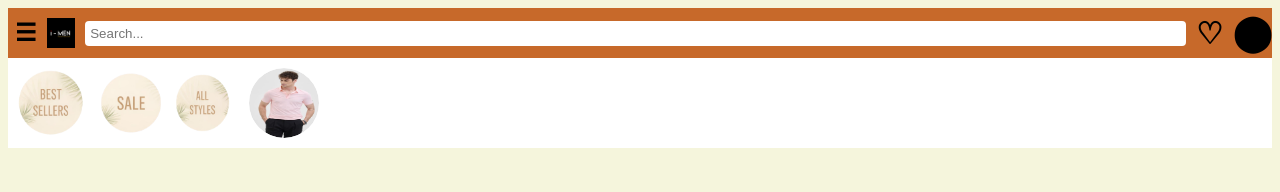
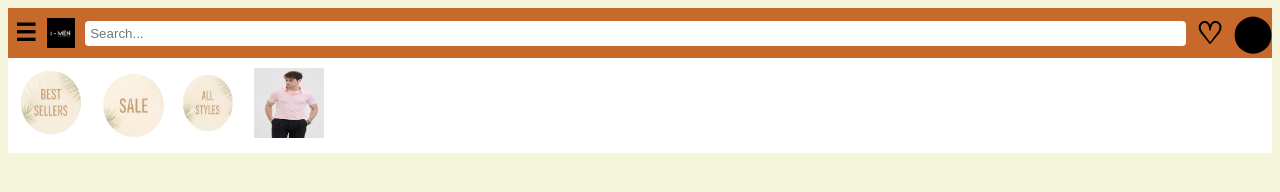
Before and after one commit to AhamadMufeez/i-men, a plain HTML site: page index.html in a window 1280 px wide. Drawn offline with Linux system fonts and the light colour scheme.

Commit message:
did basically nothing

```diff
--- a/index.html
+++ b/index.html
@@ -40,13 +40,24 @@
     #menu.open{
       left: 0;
     }
-    #navbar img{
-      object-fit: cover;
+    #best-seller-icon{
       height: 70px;
       width: 70px;
-      border-radius: 50%;
-      clip-path: circle(50%);
     }
+    #sale-icon{
+      height: 75px;
+      width: 75px;
+    }
+    #all-styles-icon{
+      height: 70px;
+      width: 70px;
+    }
+    #t-shirt-icon{
+      height: 70px;
+      width: 70px;
+    }
+
+
   </style>
 
   <title>I-men</title>
@@ -72,10 +83,10 @@
     </ul>
   </div>
   <div id="navbar" style="display: flex; gap: 7px; padding: 10px; background-color: #ffffff;">
-    <img src="icons-for-nav\best-seller-icon.png" alt="Best Seller Icon" ">
-    <img src="icons-for-nav\sale-icon.png" alt="Sale Icon" ">
-    <img src="icons-for-nav\all-styles-icon.png" alt="All Styles Icon" ">
-    <img src="icons-for-nav\t-shirt-icon.jpeg" alt="T-shirt icon">
+    <img id="best-seller-icon" src="icons-for-nav\best-seller-icon.png" alt="Best Seller Icon" ">
+    <img id="sale-icon" src="icons-for-nav\sale-icon.png" alt="Sale Icon" ">
+    <img id="all-styles-icon" src="icons-for-nav\all-styles-icon.png" alt="All Styles Icon" ">
+    <img id="t-shirt-icon" src="icons-for-nav\t-shirt-icon.jpeg" alt="T-shirt icon">
   </div>
   <script>
     const menuBtn = document.getElementById('menu-btn');
```
